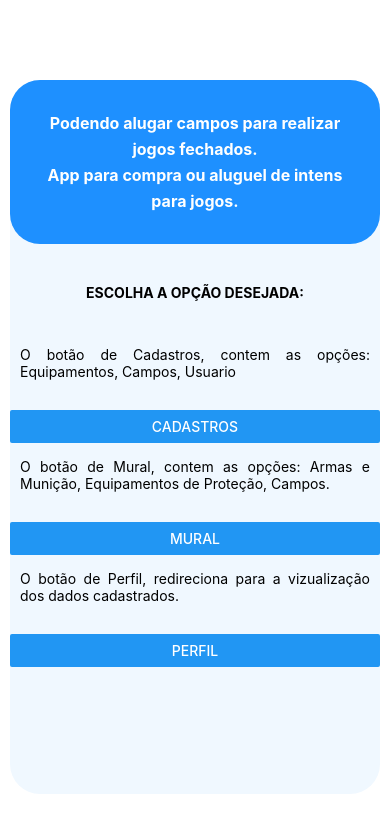
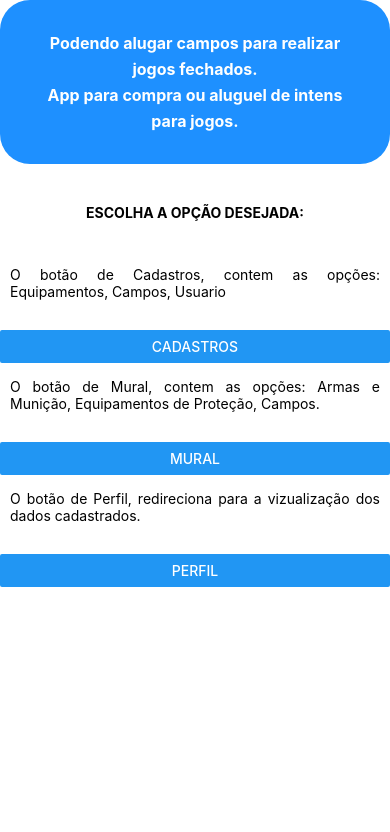
Before and after one commit to Vini-Vini-Vish/Airsoft, a React Native app: screen / in a window 390 px wide. Shown: the top 832 px of the page. Built offline with nearby package versions, Linux system fonts and the light colour scheme.

Commit message:
Update App.js

```diff
--- a/App.js
+++ b/App.js
@@ -5,11 +5,9 @@ import { StyleSheet, Text, View } from 'react-native';
 
 export default function App() {
   return (
-
     <View style={styles.container}>
       <Pagina/>
     </View>
-
   );
 }
 
@@ -17,13 +15,6 @@ const styles = StyleSheet.create({
 
   container: {
     flex: 1,
-    color: 'black',
-    borderRadius: 30,
-    marginLeft: 10,
-    marginTop: 80,
-    marginRight: 10,
-    marginBottom: 50,
-    backgroundColor: '#f0f8ff',
   },
 
 });
```
